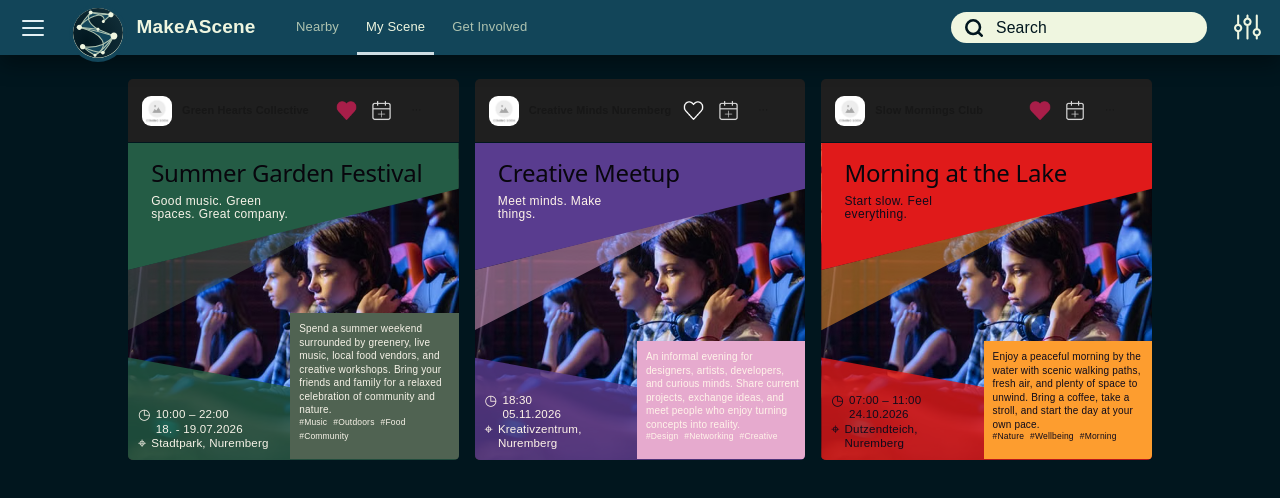
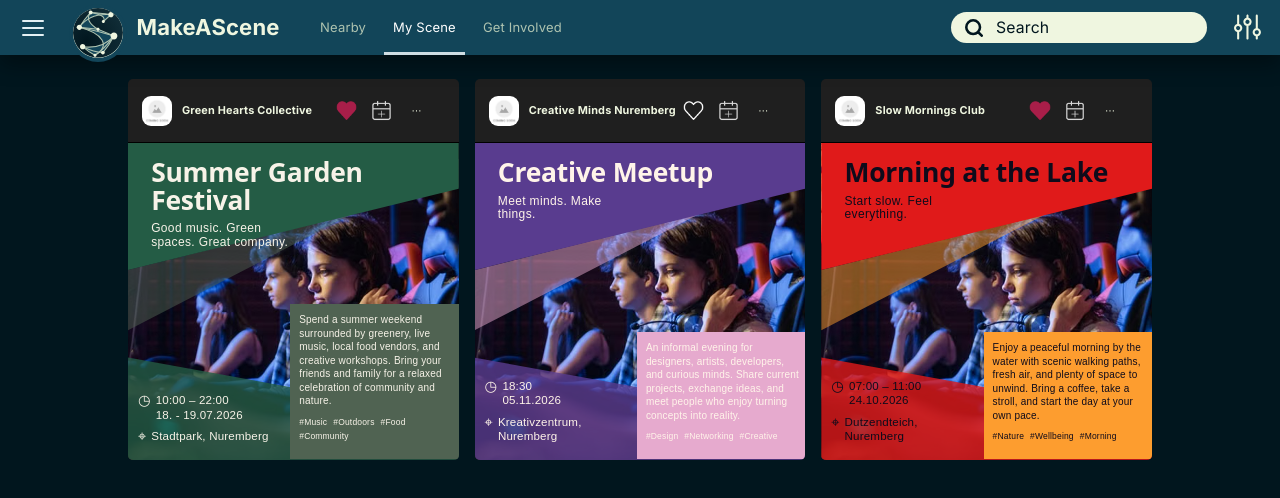
Before and after one commit to AgrimyLeshen/MakeASceneFrontend, a Next.js app: page /myscene in a window 1280 px wide. Shown: the top 498 px of the page. Built offline with nearby package versions, Linux system fonts and the light colour scheme.

Commit message:
global css updated, themes added

```diff
--- a/src/app/(app)/getinvolved/page.tsx
+++ b/src/app/(app)/getinvolved/page.tsx
@@ -3,19 +3,20 @@ import { useState} from 'react';
 import Header from "@/components/layout/Header";
 import { testPosts } from "@/testdata/EventPostData";
 import EventList from "@/app/oldJsVersion/components/EventList"
+import ThemeScope from '@/components/ui/ThemeScope';
 
 export default function GetInvolvedPage(){
 
     const [events, setEvents] = useState(testPosts);
 
     return(
-        <>
+        <ThemeScope themeId='sunset'>
             <Header
             />
             <div className='pt-12'>
                 <p className='text-white'>involment</p>
             </div>
-        </>
+        </ThemeScope>
     );
 
 };
--- a/src/app/(app)/myscene/page.tsx
+++ b/src/app/(app)/myscene/page.tsx
@@ -3,6 +3,7 @@ import { useState} from 'react';
 import Header from "@/components/layout/Header";
 import { testPosts } from "@/testdata/EventPostData";
 import EventList from "@/app/oldJsVersion/components/EventList"
+
 
 export default function MyScenePage(){
 
@@ -10,12 +11,10 @@ export default function MyScenePage(){
 
     return(
         <>
-            <Header
-            />
+            <Header/>
             <div className='pt-12'>
                 <EventList events={events}/>
             </div>
         </>
     );
-
 };
--- a/src/app/globals.css
+++ b/src/app/globals.css
@@ -1,33 +1,72 @@
+@layer legacy, theme, base, components, utilities;
+
 @import "tailwindcss";
+@import "./oldJsVersion/index.css" layer(legacy);
+
+/* =========================
+   colors and fonts
+========================= */
 
 :root {
-  --background: #ffffff;
-  --foreground: #171717;
+
+  --background: #01161E;
+  --header: #124559;
+  --sidebar: #102C36;
+  --stripline: #124559;
+  --button-bg: #124559;
+  --textfield: #124559;
+  --searchbar: #EFF6E0;
+
+  --text: #EFF6E0;
+  --text-muted: #AEC3B0;
+  --text-search: #01161E;
 }
 
 @theme inline {
+
+  /* color classes */
   --color-background: var(--background);
-  --color-foreground: var(--foreground);
-  --font-sans: var(--font-geist-sans);
-  --font-mono: var(--font-geist-mono);
+  --color-header: var(--header);
+  --color-sidebar: var(--sidebar);
+  --color-stripline: var(--stripline);
+  --color-button-bg: var(--button-bg);
+  --color-textfield: var(--textfield);
+  --color-searchbar: var(--searchbar);
+
+
+  --color-text: var(--text);
+  --color-text-muted: var(--text-muted);
+  --color-text-search: var(--text-search);
+
+
+  /* font classes (import via layout.tsx) */
+  --font-sans: var(--font-inter), Arial, Helvetica, sans-serif;
+
 }
 
-@media (prefers-color-scheme: dark) {
-  :root {
-    --background: #0a0a0a;
-    --foreground: #000000;
+
+
+/* =========================
+   Basis-Styles
+   In @layer base: Tailwind-Klassen (text-white, bg-red-500 ...) gewinnen immer
+========================= */
+
+@layer base {
+  html {
+    @apply bg-background;
+  }
+
+  body {
+    background-color: var(--background);
+    color: var(--text);
+    font-family: var(--font-inter), Arial, Helvetica, sans-serif;
+    -webkit-font-smoothing: antialiased;
+
+  }
+
+  /* Überschriften erben die Textfarbe vom body */
+  h1,
+  h2{
+    color: var(--text);
   }
 }
-
-body {
-  background: var(--background);
-  color: var(--foreground);
-  font-family: Arial, Helvetica, sans-serif;
-}
-body {
-  background: #01161E !important;
-}
-
-h1 {
-  color: blue !important;
-}
--- a/src/app/layout.tsx
+++ b/src/app/layout.tsx
@@ -1,9 +1,8 @@
 import type { Metadata } from "next";
-import { Geist } from "next/font/google";
+import { Inter } from "next/font/google";
 import "./globals.css";
-import "./oldJsVersion/index.css";
 
-const geist = Geist({ subsets: ["latin"], variable: "--font-geist" });
+const inter = Inter({ subsets: ["latin"], weight: ["400", "700"], variable: "--font-inter" });
 
 export const metadata: Metadata = {
   title: {
@@ -15,7 +14,7 @@ export const metadata: Metadata = {
 
 export default function RootLayout({children}: Readonly<{ children: React.ReactNode }>) {
   return (
-    <html lang="de" className={geist.variable}>
+    <html lang="de" className={inter.variable}>
       <body>
           {children}
       </body>
--- a/src/components/layout/FilterSideBar.tsx
+++ b/src/components/layout/FilterSideBar.tsx
@@ -18,7 +18,7 @@ export default function FilterSideBar({
       aria-label="Toggle filters"
       aria-expanded={isOpen}
       aria-controls={controls}
-      className={`flex h-10 w-10 flex-none cursor-pointer items-center justify-center rounded-md text-[#e4f0f4] transition-colors hover:bg-white/10 focus-visible:outline focus-visible:outline-2 focus-visible:outline-[#cfe3ea] ${
+      className={`flex h-10 w-10 flex-none cursor-pointer items-center justify-center rounded-md transition-colors hover:bg-white/10 focus-visible:outline focus-visible:outline-2 focus-visible:outline-[#cfe3ea] ${
         isOpen ? "bg-white/10" : ""
       }`}
     >
--- a/src/components/layout/Header.tsx
+++ b/src/components/layout/Header.tsx
@@ -68,7 +68,7 @@ export default function Header({navItems = defaultNav, onNavChange, activeNav, o
 
     return (
         <>
-            <header className="fixed inset-x-0 top-0 z-[3000] bg-[#124559] text-[#d3e6ee] shadow-[0_10px_20px_rgba(0,0,0,0.35)]">
+            <header className="fixed inset-x-0 top-0 z-[3000] bg-header shadow-[0_10px_20px_rgba(0,0,0,0.35)]">
                 <div className="flex h-[55px] items-center gap-2 px-[clamp(10px,2%,10px)] sm:gap-4">
                     <HamburgerSideBar
                         isOpen={panel === "menu"}
@@ -78,10 +78,10 @@ export default function Header({navItems = defaultNav, onNavChange, activeNav, o
 
                     {/* for mobile */}
                     <div className="hidden items-center gap-3 sm:flex">
-                        <div className="h-[50px] w-[50px] translate-y-[5px] overflow-hidden rounded-full bg-[#f4f3d3] ring-4 ring-[#124559]">
+                        <div className="h-[50px] w-[50px] translate-y-[5px] overflow-hidden rounded-full bg-text ring-4 ring-header">
                             <img src="logo.svg" alt="logo" className="h-full w-full object-cover" />
                         </div>
-                        <span className="whitespace-nowrap text-[19px] font-bold text-[#EFF6E0]">
+                        <span className="whitespace-nowrap text-[22px] font-bold text-text">
                             {title}
                         </span>
                     </div>
@@ -100,7 +100,7 @@ export default function Header({navItems = defaultNav, onNavChange, activeNav, o
                                     className={`${navLinkBase} ${
                                         isActive
                                             ? "text-white after:scale-x-100"
-                                            : "text-[#AEC3B0]"
+                                            : "text-text-muted"
                                     }`}
                                 >
                                     {item.label}
@@ -123,7 +123,7 @@ export default function Header({navItems = defaultNav, onNavChange, activeNav, o
                             onClick={() => setMobileSearchOpen((o) => !o)}
                             aria-label="Toggle search"
                             aria-expanded={mobileSearchOpen}
-                            className="flex h-10 w-10 items-center justify-center rounded-md text-[#EFF6E0] hover:bg-white/10 sm:hidden"
+                            className="flex h-10 w-10 items-center justify-center rounded-md hover:bg-white/10 sm:hidden"
                         >
                             <img src="search.svg" alt="search" className="h-5 w-5" />
                         </button>
@@ -138,7 +138,7 @@ export default function Header({navItems = defaultNav, onNavChange, activeNav, o
 
                 {/* for mobile */}
                 {mobileSearchOpen && (
-                    <div className="absolute inset-x-0 top-full bg-[#124559] p-3 shadow-lg sm:hidden">
+                    <div className="absolute inset-x-0 top-full bg-header p-3 shadow-lg sm:hidden">
                         <SearchBar
                             value={query}
                             onChange={setQuery}
@@ -158,7 +158,7 @@ export default function Header({navItems = defaultNav, onNavChange, activeNav, o
                 open={panel === "menu"}
                 onClose={closePanel}
             >
-                {menuPanel ?? <h2 className="text-xl">Menu</h2>}
+                {menuPanel ?? <h2 className="text-xl font-bold">Menu</h2>}
             </SidebarOverlay>
 
             <SidebarOverlay
--- a/src/components/layout/Searchbar.tsx
+++ b/src/components/layout/Searchbar.tsx
@@ -26,7 +26,7 @@ export default function SearchBar({value, onChange, onSubmit, placeholder = "Sea
         onChange={(e) => onChange(e.target.value)}
         placeholder={placeholder}
         aria-label={placeholder}
-        className="w-full h-7 rounded-full bg-[#EFF6E0] py-2 pl-10 pr-4 text-sm text-[#01161E] outline-none placeholder:text-[#01161E] focus:ring-2 focus:ring-[#55d2ff]"
+        className="w-full h-7 rounded-full bg-text py-2 pl-10 pr-4 text-sm text-[#01161E] outline-none placeholder:text-[#01161E] focus:ring-2 focus:ring-[#55d2ff]"
       />
     </form>
   );
--- a/src/components/layout/SideBarOverlay.tsx
+++ b/src/components/layout/SideBarOverlay.tsx
@@ -39,7 +39,7 @@ export default function SidebarOverlay({id, open, side, label, onClose, children
         id={id}
         aria-label={label}
         aria-hidden={!open}
-        className={`fixed bottom-0 top-[55px] z-[2100] w-[min(85vw,285px)] overflow-y-auto bg-[#123a4c] p-5 text-[#d3e6ee] shadow-2xl transition-[transform,translate,visibility] duration-300 ease-out ${position} ${
+        className={`fixed bottom-0 top-[55px] z-[2100] w-[min(85vw,285px)] overflow-y-auto bg-sidebar p-5  shadow-2xl transition-[transform,translate,visibility] duration-300 ease-out ${position} ${
           open ? "visible translate-x-0" : `invisible ${hidden}`
         }`}
       >
--- /dev/null
+++ b/src/components/ui/ThemeScope.tsx
@@ -0,0 +1,25 @@
+import type { CSSProperties, ReactNode } from "react";
+import { isThemeId, themes } from "@/lib/themes";
+
+interface ThemeScopeProps {
+
+    /** theme id: if empty or undefined it uses the global.css as standard */
+    themeId?: string;
+    children: ReactNode;
+}
+
+
+export default function ThemeScope({ themeId, children }: ThemeScopeProps) {
+
+    const theme = themeId && isThemeId(themeId) ? themes[themeId] : undefined;
+
+    const style = theme
+        ? (Object.fromEntries(Object.entries(theme).map(([token, value]) => [`--${token}`, value]),) as CSSProperties)
+        : undefined;
+
+    return (
+        <div style={style} className="min-h-screen bg-background text-text">
+            {children}
+        </div>
+    );
+}
--- /dev/null
+++ b/src/lib/themes.ts
@@ -0,0 +1,63 @@
+/*
+ * Color themes
+ * The standard theme is defined via the global.css
+ * Add different color themes here, replace the attributes with the color you want for said component
+ */
+
+
+
+//dont forget to add new entries from the global.css beneath
+
+export const THEME_TOKENS = [
+    "background",
+    "header",
+    "sidebar",
+    "stripline",
+    "button-bg",
+    "textfield",
+    "searchbar",
+    "text",
+    "text-muted",
+    "text-search",
+] as const;
+
+
+export type ThemeToken = (typeof THEME_TOKENS)[number];
+
+export type Theme = Partial<Record<ThemeToken, string>>;
+
+
+//these are only examples
+export const themes = {
+    sunset: {
+        background: "#1B0F1E",
+        header: "#7A2E4D",
+        sidebar: "#2B1530",
+        stripline: "#FFB16C",
+        "button-bg": "#7A2E4D",
+        textfield: "#FFE9D6",
+        searchbar: "FFE9D6",
+        text: "#FFE9D6",
+        "text-muted": "#D9A5A0",
+        "text-search": "#3A1226",
+    },
+
+    forest: {
+        background: "#0D1A12",
+        header: "#1F4D36",
+        sidebar: "#153326",
+        stripline: "#C9E4B5",
+        "button-bg": "#1F4D36",
+        textfield: "#EEF5D8",
+        searchbar: "E8F3E1",
+        text: "#E8F3E1",
+        "text-muted": "#A3C4A8",
+        "text-search": "#0D1A12",
+    },
+} satisfies Record<string, Theme>;
+
+
+export type ThemeId = keyof typeof themes;
+
+export const isThemeId = (id: string): id is ThemeId =>
+  Object.hasOwn(themes, id);
```
Also changed, not shown: src/components/ui/ui.txt (deleted).
